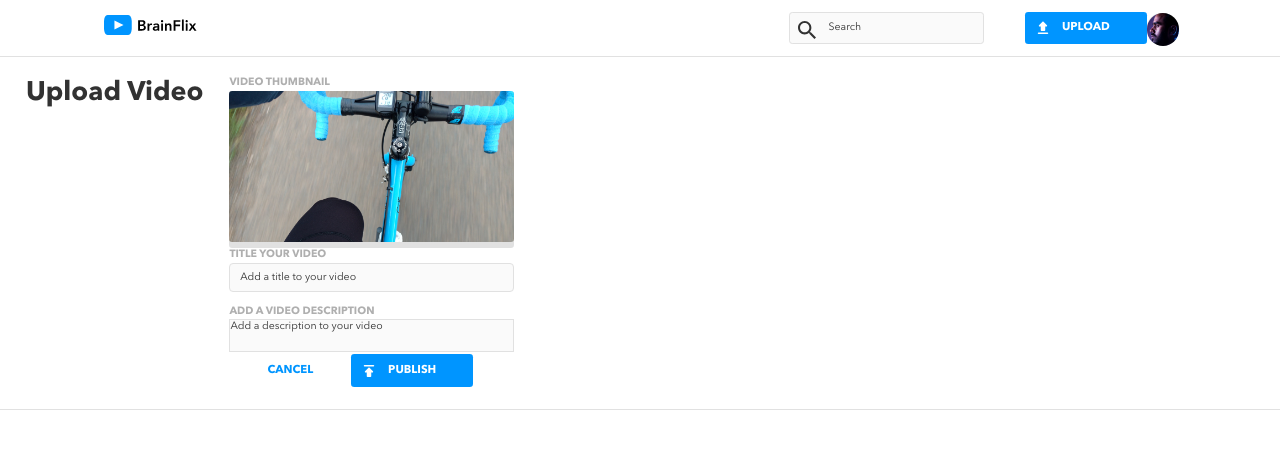
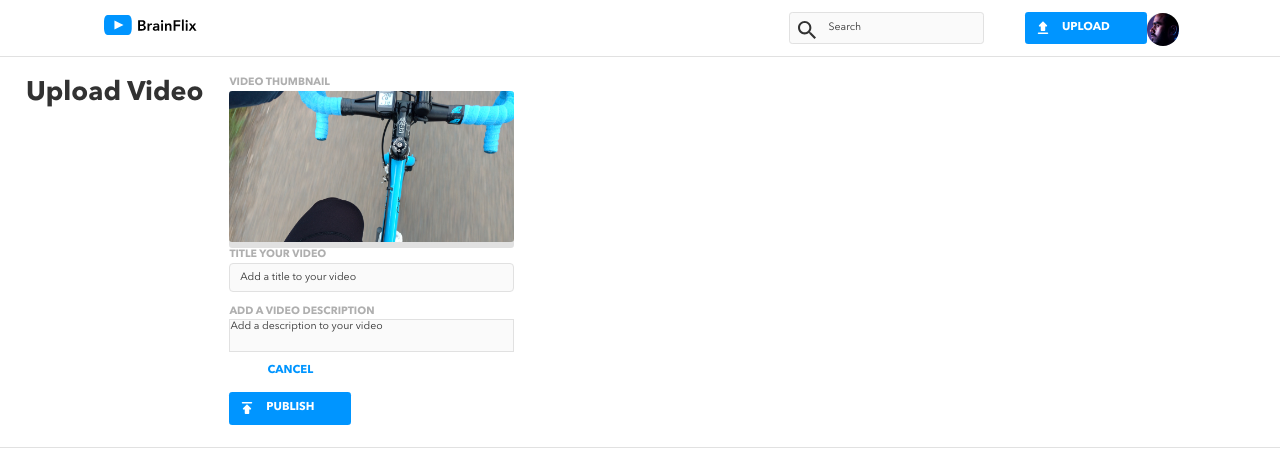
Before and after one commit to mjfcampos/BrainFlix, a React (Create React App) app: page /upload in a window 1280 px wide. Shown: the top 464 px of the page. Built offline with nearby package versions, Linux system fonts and the light colour scheme.

Commit message:
Change button component to accept function as a prop

```diff
--- a/src/components/Button/Button.jsx
+++ b/src/components/Button/Button.jsx
@@ -1,24 +1,27 @@
-import { useNavigate } from "react-router-dom";
 import "./Button.scss";
 
-function Button({ icon, text, destRoute, type, buttonClickFunction }) {
-  const navigate = useNavigate();
-  const handleClick = (event) => {
-    event.preventDefault();
-    console.log(event);
-    navigate(destRoute);
-    buttonClickFunction();
-  };
-  // console.log("destRoute: ", destRoute);
-
+function Button({ icon, text, type, addClassName, handleClick }) {
+  if (icon) {
+    return (
+      <div className="btn">
+        <button
+          onClick={handleClick ? handleClick : null}
+          type={type ? type : null}
+          className={addClassName ? `btn__style ${addClassName}` : "btn__style"}
+        >
+          <img src={icon} alt={text} className="btn__img" />
+          {text}
+        </button>
+      </div>
+    );
+  }
   return (
-    <div className="btn btn--comment">
+    <div className="btn">
       <button
-        onClick={destRoute ? buttonClickFunction : null}
-        type={type}
-        className="btn__style"
+        onClick={handleClick ? handleClick : null}
+        type={type ? type : null}
+        className={addClassName ? `btn__style ${addClassName}` : "btn__style"}
       >
-        <img src={icon} alt={text} className="btn__img" />
         {text}
       </button>
     </div>
--- a/src/components/Button/Button.scss
+++ b/src/components/Button/Button.scss
@@ -32,6 +32,14 @@
     &:hover {
       background-color: $color-secondary-darkblue;
     }
+    &--cancel {
+      color: $color-primary-blue;
+      background-color: transparent;
+      &:hover {
+        color: $color-primary-light;
+        background-color: $color-primary-red;
+      }
+    }
   }
 
   &__img {
--- a/src/components/Header/Header.jsx
+++ b/src/components/Header/Header.jsx
@@ -1,4 +1,4 @@
-import { Link } from "react-router-dom";
+import { Link, useNavigate } from "react-router-dom";
 import Button from "../Button/Button";
 import Avatar from "../Avatar/Avatar";
 import searchIcon from "../../assets/icons/search.svg";
@@ -7,6 +7,13 @@ import logoImg from "../../assets/logo/BrainFlix-logo.svg";
 import "./Header.scss";
 
 function Header({ avatarImg }) {
+  const navigate = useNavigate();
+  const handleClick = (event) => {
+    event.preventDefault();
+    // console.log(event);
+    navigate("/upload");
+    // buttonClickFunction();
+  };
   return (
     <header className="header">
       <div className="header__wrapper">
@@ -32,12 +39,7 @@ function Header({ avatarImg }) {
             </div>
             <Avatar avatarImg={avatarImg} classes="avatar" />
           </div>
-          <Button
-            icon={uploadIcon}
-            text="Upload"
-            destRoute="/upload"
-            type="submit"
-          />
+          <Button icon={uploadIcon} text="Upload" handleClick={handleClick} />
         </div>
       </div>
     </header>
--- a/src/pages/UploadPage/UploadPage.jsx
+++ b/src/pages/UploadPage/UploadPage.jsx
@@ -1,9 +1,16 @@
+import { useNavigate } from "react-router-dom";
 import Button from "../../components/Button/Button";
 import "./UploadPage.scss";
 import uploadVideoPreview from "../../assets/images/Upload-video-preview.jpg";
 import publish from "../../assets/icons/publish.svg";
 
 function UploadPage() {
+  const navigate = useNavigate();
+  const handleClick = (event) => {
+    event.preventDefault();
+    alert("File uploaded sucessfully");
+    navigate("/");
+  };
   return (
     <div className="upload">
       <h1 className="upload__title">Upload Video</h1>
@@ -37,14 +44,18 @@ function UploadPage() {
                 placeholder="Add a description to your video"
               ></textarea>
             </label>
-            <div className="upload__form__btn-container">
-              <div className="upload__form__btn-cancel">
-                <button className="upload__form__btn-cancel__style">
-                  Cancel
-                </button>
-              </div>
-              <Button icon={publish} text="Publish" />
-            </div>
+            <Button
+              text="Cancel"
+              type="submit"
+              handleClick={handleClick}
+              addClassName={"btn__style--cancel"}
+            />
+            <Button
+              icon={publish}
+              text="Publish"
+              type="submit"
+              handleClick={handleClick}
+            />
           </div>
         </fieldset>
       </form>
--- a/src/pages/UploadPage/UploadPage.scss
+++ b/src/pages/UploadPage/UploadPage.scss
@@ -98,43 +98,5 @@
         }
       }
     }
-    &__btn {
-      &-container {
-        display: flex;
-      }
-      &-cancel {
-        display: flex;
-        margin: 0.2rem 0;
-        position: relative;
-        &__style {
-          display: flex;
-          justify-content: center;
-          text-transform: uppercase;
-          color: $color-primary-blue;
-          font-weight: $text-weight-bold;
-          text-transform: uppercase;
-          padding: 0.85rem 0rem;
-          width: 100%;
-          background-color: transparent;
-          align-items: center;
-          border-radius: $button-radius;
-          border: none;
-          transition: all 0.3s ease-out;
-
-          @include tablet {
-            height: $button-height;
-            width: $button-min-width-tablet_desktop;
-            padding-left: $button-padding-left-right-tablet_desktop;
-            padding-right: $button-padding-left-right-tablet_desktop;
-            font-size: $tablet-body-text-size;
-            line-height: $tablet-body-text-line-height;
-          }
-
-          &:hover {
-            background-color: $color-secondary-darkblue;
-          }
-        }
-      }
-    }
   }
 }
--- a/src/styles/partials/_variables.scss
+++ b/src/styles/partials/_variables.scss
@@ -8,6 +8,7 @@ $font-primary: AvenirNextTLPro, Verdana, Tahoma, Geneva, sans-serif;
 $color-primary-light: #ffffff;
 $color-primary-ascent: #afafaf; // Silver
 $color-primary-blue: #0095ff; // BrainFlix-blue
+$color-primary-red: red; // Cancel Button
 
 // Secondary
 $color-secondary-light: #fafafa; // Alabaster
```
